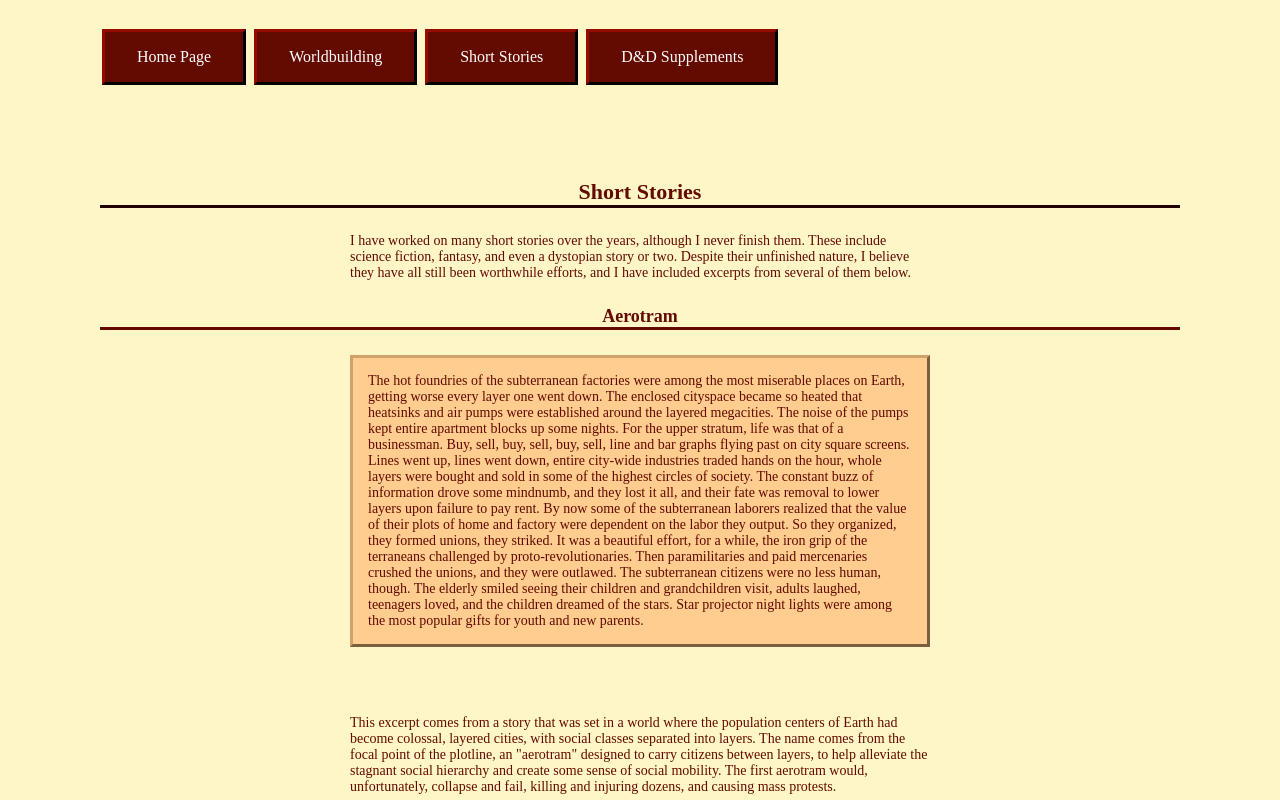
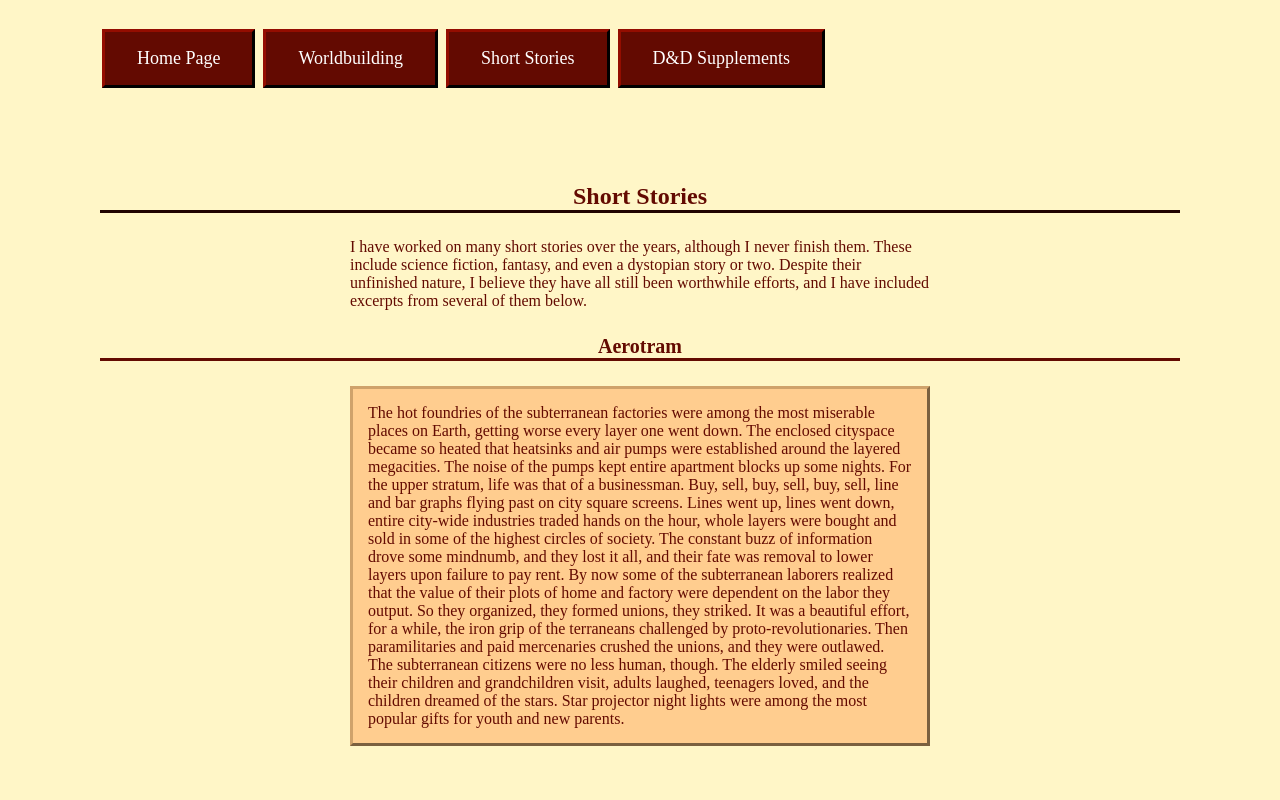
Before and after one commit to waylon-r-s/personal, a plain HTML site: page public_html/shortstories.html in a window 1280 px wide. Shown: the top 800 px of the page. Drawn offline with Linux system fonts and the light colour scheme.

Commit message:
Update styles.css

```diff
--- a/public_html/styles.css
+++ b/public_html/styles.css
@@ -6,7 +6,7 @@ body {
 
 /*large headers*/
 h1 {
-      font: bold 22px serif;
+      font: bold 24px serif;
       color: #630a01;
       border-style: none none solid;
       border-color: #200300;
@@ -15,7 +15,7 @@ h1 {
 
 /*medium headers*/
 h2 {
-      font: bold 18px serif;
+      font: bold 20px serif;
       color: #630a01;
       border-style: none none solid;
       border-color: #630a01;
@@ -24,14 +24,14 @@ h2 {
 
 /*paragraphs*/
 p {
-     font: 14px serif;
+     font: 16px serif;
      color: #630a01;
      margin: 25px 250px 25px 250px;
 }
 
 /*paragraphs for excerpts*/
 p.excerpt {
-     font: 14px serif;
+     font: 16px serif;
      color: #630a01;
      border-style: outset;
      border-color: #cfa26b;
@@ -52,18 +52,18 @@ img {
 
 /*links*/
 a:link {
-     font: 16px serif;
+     font: 18px serif;
      color: #ffffff;
 }
 
 a:visited {
-     font: 16px serif;
+     font: 18px serif;
      font-style: italic;
      color: #ffffff;
 }
 
 a.line {
-     font: 14px serif;
+     font: 16px serif;
      font-style: italic;
      color: #630a01;
 }
```
